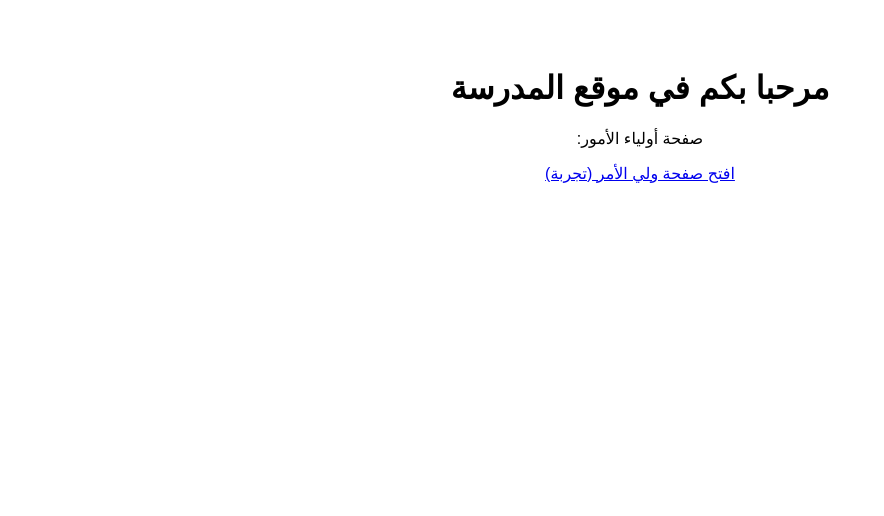
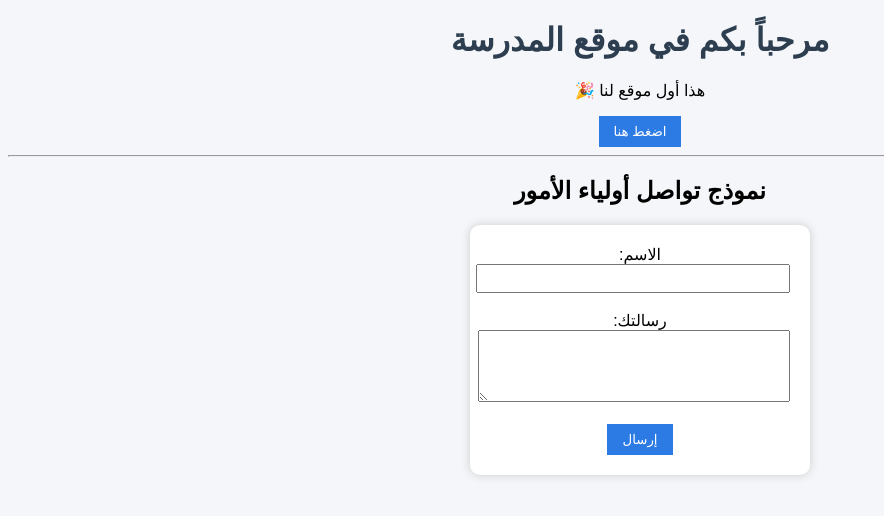
Before and after one commit to no332/school-site, a plain HTML site: page index.html in a window 1280 px wide. Shown: the whole page, without its empty margins (0-884 px from the left). Drawn offline with Linux system fonts and the light colour scheme.

Commit message:
Update index.html

```diff
--- a/index.html
+++ b/index.html
@@ -1 +1 @@
-<!doctype html> <html lang="ar" dir="rtl"> <head> <meta charset="UTF-8" /> <title>موقع المدرسة</title> </head> <body style="font-family: Arial; text-align:center; padding:40px;"> <h1>مرحبا بكم في موقع المدرسة</h1> <p>صفحة أولياء الأمور:</p> <!-- مثال لرابط ولي أمر (بنغير token لاحقاً) --> <a href="parent.html?token=demo123">افتح صفحة ولي الأمر (تجربة)</a> </body> </html>
+<!DOCTYPE html> <html lang="ar"> <head> <meta charset="UTF-8"> <title>موقع المدرسة</title> <style> body { font-family: Arial; background-color: #f4f6f9; direction: rtl; text-align: center; } h1 { color: #2c3e50; } form { background: white; width: 300px; margin: auto; padding: 20px; border-radius: 10px; box-shadow: 0 0 10px #ccc; } input, textarea { width: 100%; padding: 5px; } button { background-color: #2c7be5; color: white; border: none; padding: 8px 15px; cursor: pointer; } button:hover { background-color: #1a5edb; } </style> </head> <body> <h1>مرحباً بكم في موقع المدرسة</h1> <p>هذا أول موقع لنا 🎉</p> <button onclick="alert('تم الضغط على الزر')"> اضغط هنا </button> <hr> <h2>نموذج تواصل أولياء الأمور</h2> <form> <label>الاسم:</label><br> <input type="text"><br><br> <label>رسالتك:</label><br> <textarea rows="4"></textarea><br><br> <button type="submit">إرسال</button> </form> </body> </html>
```
